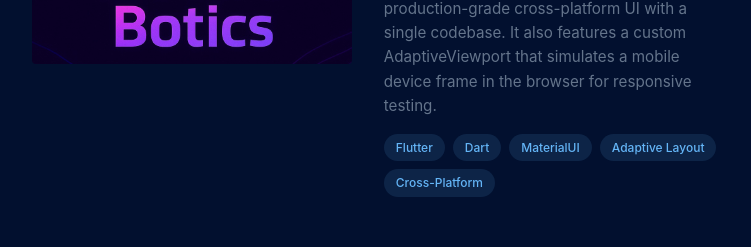
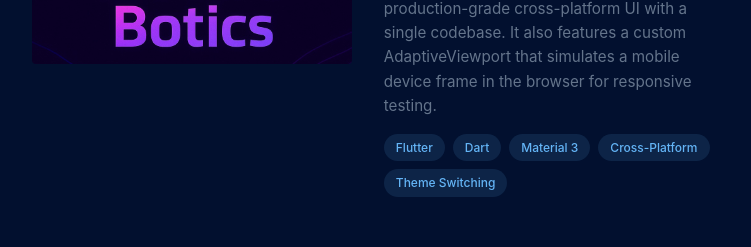
Before and after one commit to timmytimmytimmytime/timmytimmytimmytime.github.io, a React (Vite) app: page / in a window 1280 px wide. Shown: the part 1195-1442 px from the top of the page, without its empty margins (510-1261 px from the left). Built offline with nearby package versions, Linux system fonts and the light colour scheme.

Commit message:
Correct tag to read "Material 3", added more relevant tags

```diff
--- a/src/components/RightPanel/RightPanel.jsx
+++ b/src/components/RightPanel/RightPanel.jsx
@@ -26,7 +26,7 @@
             <Card
               title="Flutter Cross-Platform Demo"
               description="A fully themed Flutter application demonstrating adaptive layouts, Material 3 styling, and persistent navigation across mobile and web. The app includes live metric panels, status cards, notifications, and chat screens—each built to showcase Flutter’s capability for production-grade cross-platform UI with a single codebase. It also features a custom AdaptiveViewport that simulates a mobile device frame in the browser for responsive testing."
-              tags={["Flutter", "Dart", "MaterialUI", "Adaptive Layout", "Cross-Platform"]}
+              tags={["Flutter", "Dart", "Material 3", "Cross-Platform", "Theme Switching"]}
               mediaStaticSrc="/assets/Flutter-demo-static.jpg"
               mediaAnimatedSrc="/assets/Flutter-demo.gif"
               mediaAlt="Flutter Cross-Platform Demo App"
```
